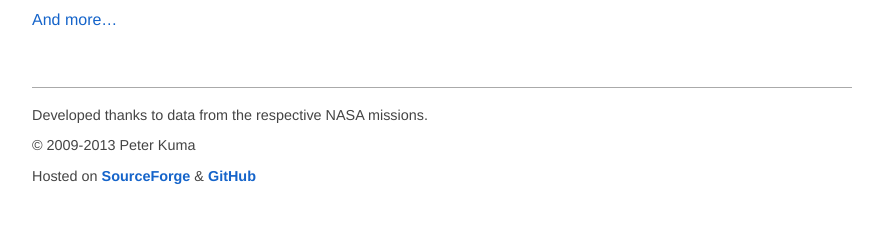
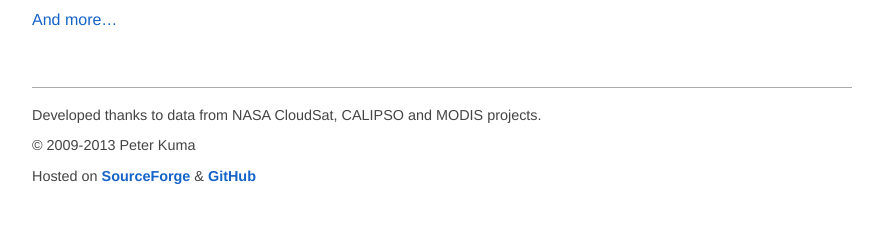
Before and after one commit to peterkuma/ccplot, a Jekyll site: the page built from index.html, in a window 1280 px wide. Shown: the part 1831-2065 px from the top of the page, without its empty margins (198-1081 px from the left). Built offline with Jekyll 4.4.1, drawn with Linux system fonts in a browser that asks for light colours.

Commit message:
More specific attribution

```diff
--- a/_layouts/default.html
+++ b/_layouts/default.html
@@ -37,7 +37,7 @@
                 {{ content }}
             </article>
             <footer>
-                <p>Developed thanks to data from the respective NASA missions.</p>
+                <p>Developed thanks to data from NASA CloudSat, CALIPSO and MODIS projects.</p>
                 <p>&copy; 2009-2013 Peter Kuma</p>
                 <p>
                     Hosted on <strong><a href="https://sourceforge.net/projects/ccplot/">SourceForge</a></strong> &amp;
```
